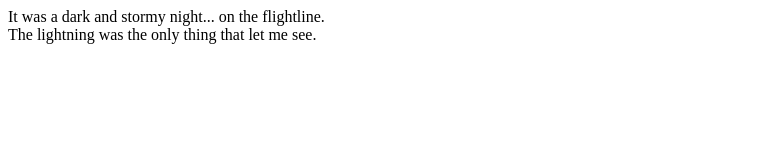
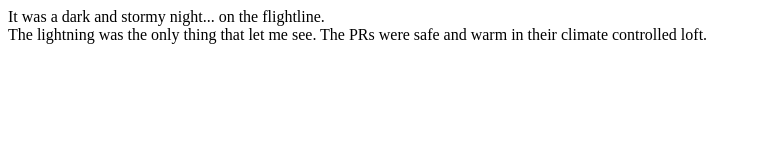
Before and after one commit to dlawrie63137/fireside-story, a plain HTML site: page index.html in a window 1280 px wide. Shown: the whole page, without its empty margins (0-761 px from the left). Drawn offline with Linux system fonts and the light colour scheme.

Commit message:
added 4th line

```diff
--- a/index.html
+++ b/index.html
@@ -2,7 +2,7 @@
   <body>
     <p>It was a dark and stormy night...
       on the flightline. <br>
-      The lightning was the only thing that let me see.
+      The lightning was the only thing that let me see. The PRs were safe and warm in their climate controlled loft.
     </p>
   </body>
 </html>
```
